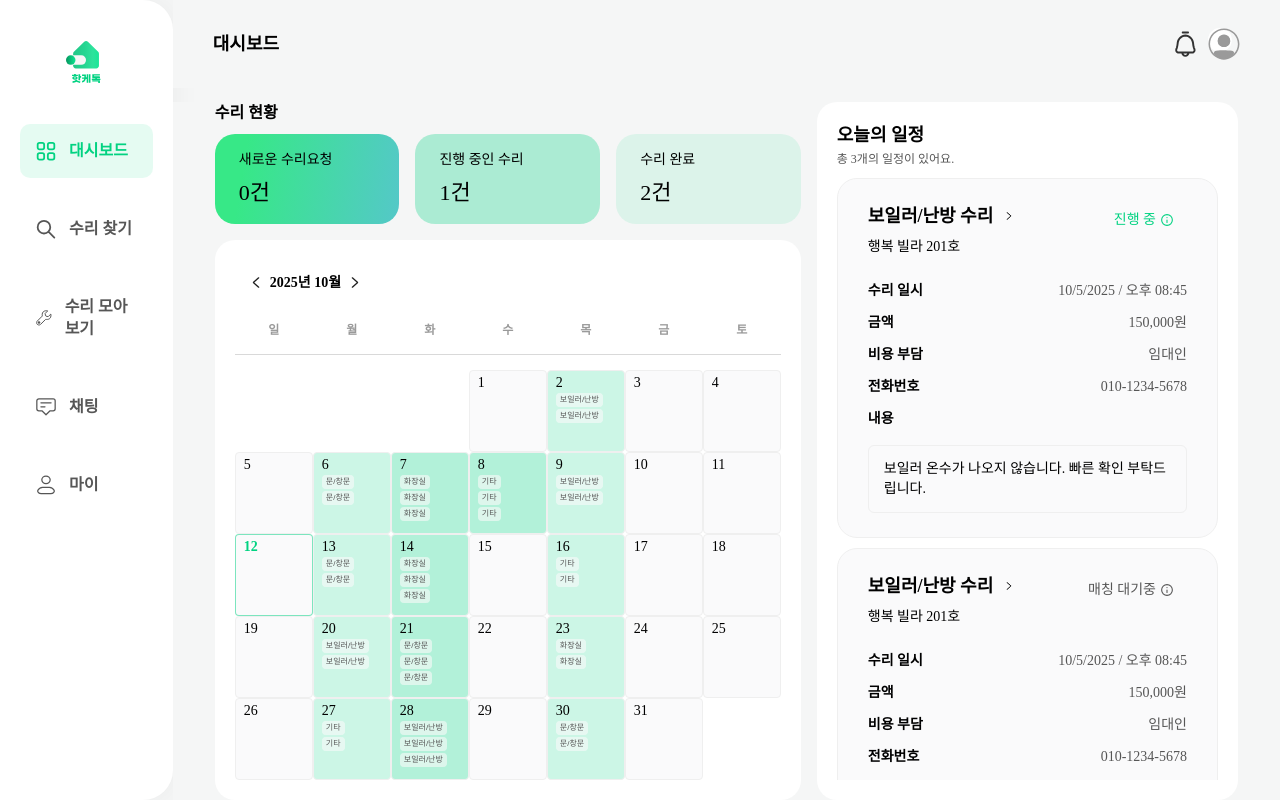
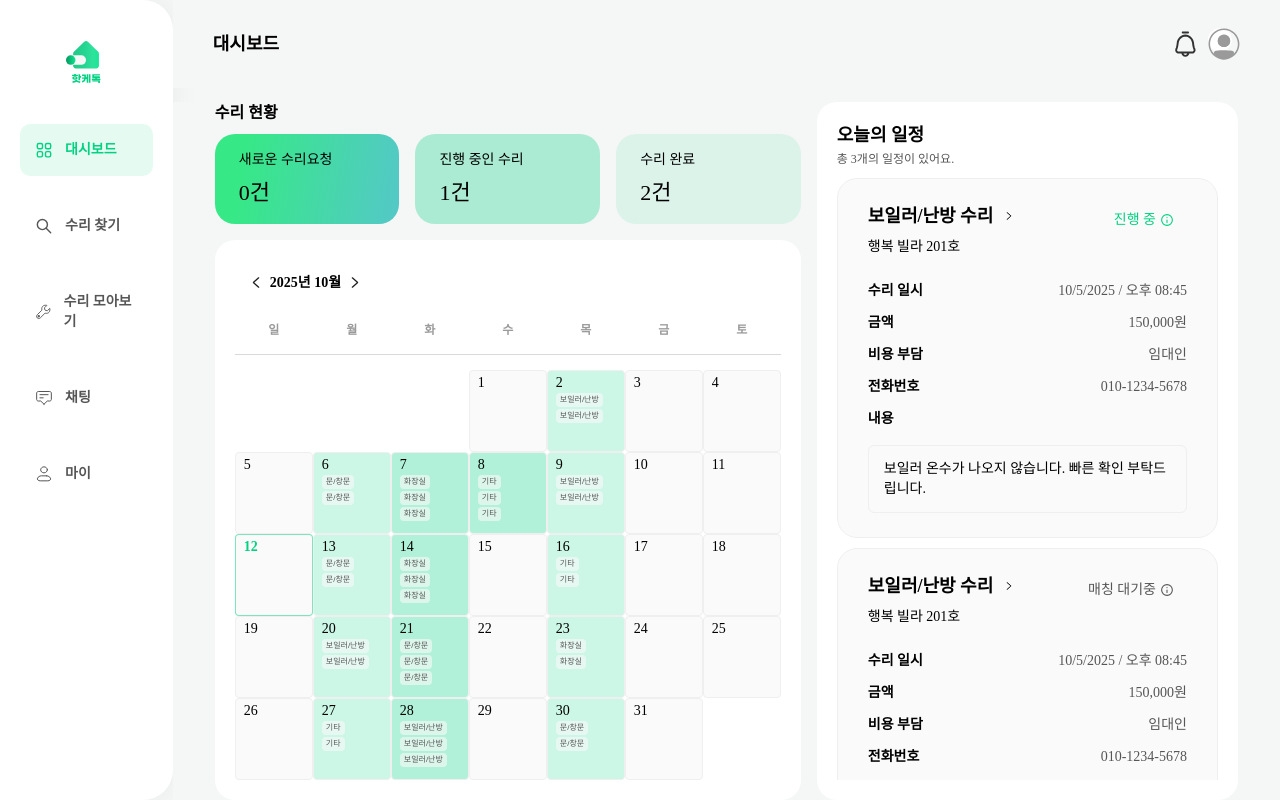
Before and after one commit to HotKeTok/HotKeTok-FE-vendor, a React (Vite) app: page / in a window 1280 px wide. Built offline with nearby package versions, Linux system fonts and the light colour scheme.

Commit message:
style: sidebar 스타일 변경

```diff
--- a/src/components/common/Navbar.jsx
+++ b/src/components/common/Navbar.jsx
@@ -71,7 +71,7 @@ const NavItem = styled(Link)`
   align-items: center;
   gap: 13px;
   text-decoration: none;
-  ${typo('subtitle1')}
+  ${typo('button2')}
 
   width: 100%;
   padding: 16px;
@@ -82,8 +82,8 @@ const NavItem = styled(Link)`
   color: ${({ $active }) => ($active ? color('brand.primary') : color('grayscale.600'))};
 
   svg {
-    width: 20px;
-    height: 20px;
+    width: 16px;
+    height: 16px;
     path {
       stroke: ${({ $active }) => ($active ? color('brand.primary') : color('grayscale.600'))};
     }
```
